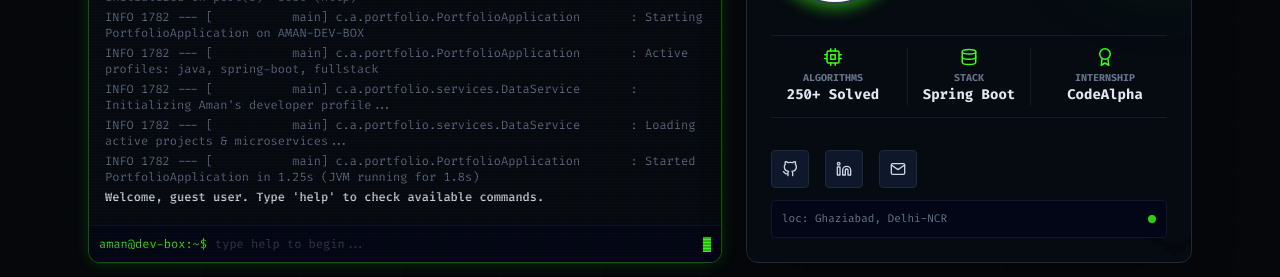
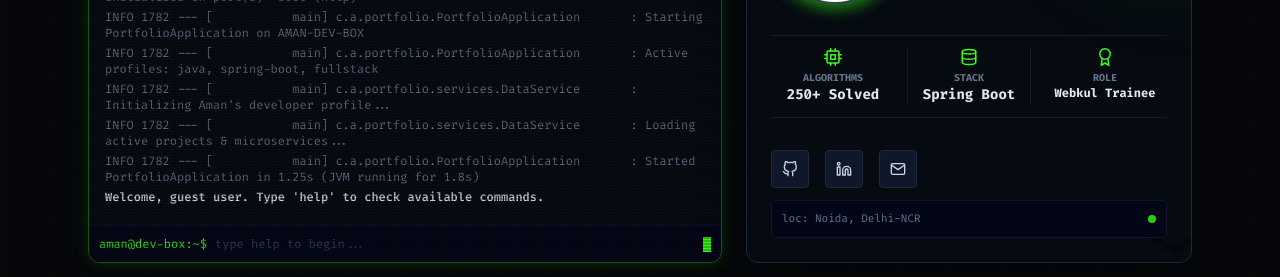
Before and after one commit to amantaycon/newPortfolio, a React (Vite) app: page / in a window 1280 px wide. Shown: the part 228-505 px from the top of the page. Built offline with nearby package versions, Linux system fonts and the light colour scheme; the HTML template or start-up script is replaced by a standard one.

Commit message:
feat: update current role designation to Webkul Trainee and location to Noida in profile section

```diff
--- a/src/components/Hero.jsx
+++ b/src/components/Hero.jsx
@@ -155,7 +155,7 @@ export default function Hero({ theme }) {
           "CONTACT ENDPOINTS:",
           "  Email: amantaycon@gmail.com",
           "  Phone: +91 9334626132",
-          "  Location: Delhi-NCR, Ghaziabad",
+          "  Location: Noida, Delhi-NCR",
           "  Profiles: github.com/amantaycon | linkedin.com/in/amantaycon"
         );
         break;
@@ -298,8 +298,8 @@ export default function Hero({ theme }) {
           </div>
           <div className="flex flex-col items-center">
             <FiAward className={`text-lg mb-1 ${activeColor}`} />
-            <span className="text-[10px] text-slate-500 uppercase font-bold">Internship</span>
-            <span className="text-sm font-bold text-slate-200">CodeAlpha</span>
+            <span className="text-[10px] text-slate-500 uppercase font-bold">Role</span>
+            <span className="text-xs font-bold text-slate-200">Webkul Trainee</span>
           </div>
         </div>
 
@@ -334,7 +334,7 @@ export default function Hero({ theme }) {
           </div>
 
           <div className="text-[11px] text-slate-500 bg-slate-950 p-2.5 rounded border border-slate-900 flex justify-between items-center font-mono">
-            <span>loc: Ghaziabad, Delhi-NCR</span>
+            <span>loc: Noida, Delhi-NCR</span>
             <span className={`w-2 h-2 rounded-full animate-pulse ${theme === 'matrix' ? 'bg-matrix-green' : 'bg-cyber-cyan'}`}></span>
           </div>
         </div>
```
Also changed, not shown: 2 other files (tests, documents, lock files or other folders).
